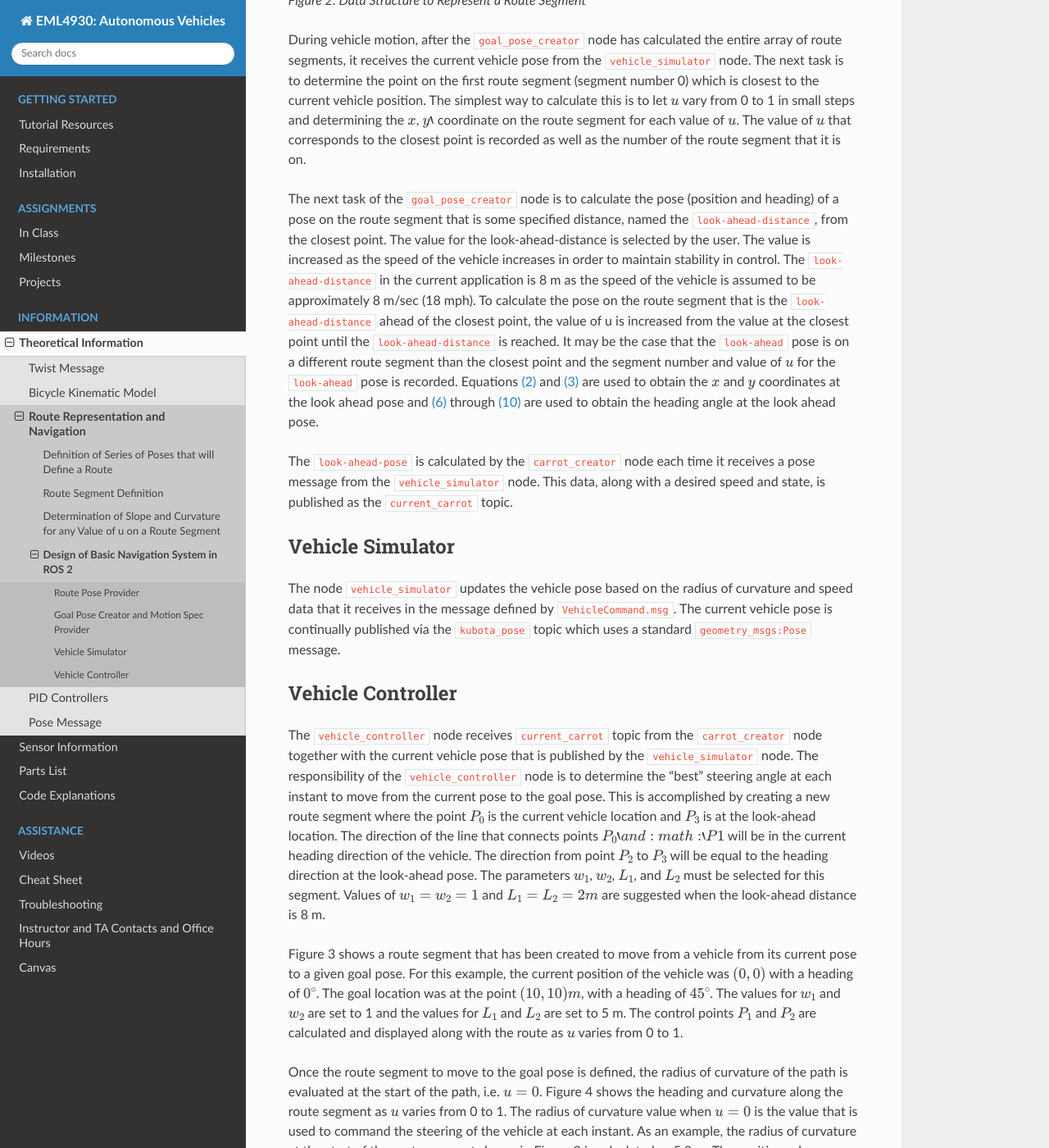
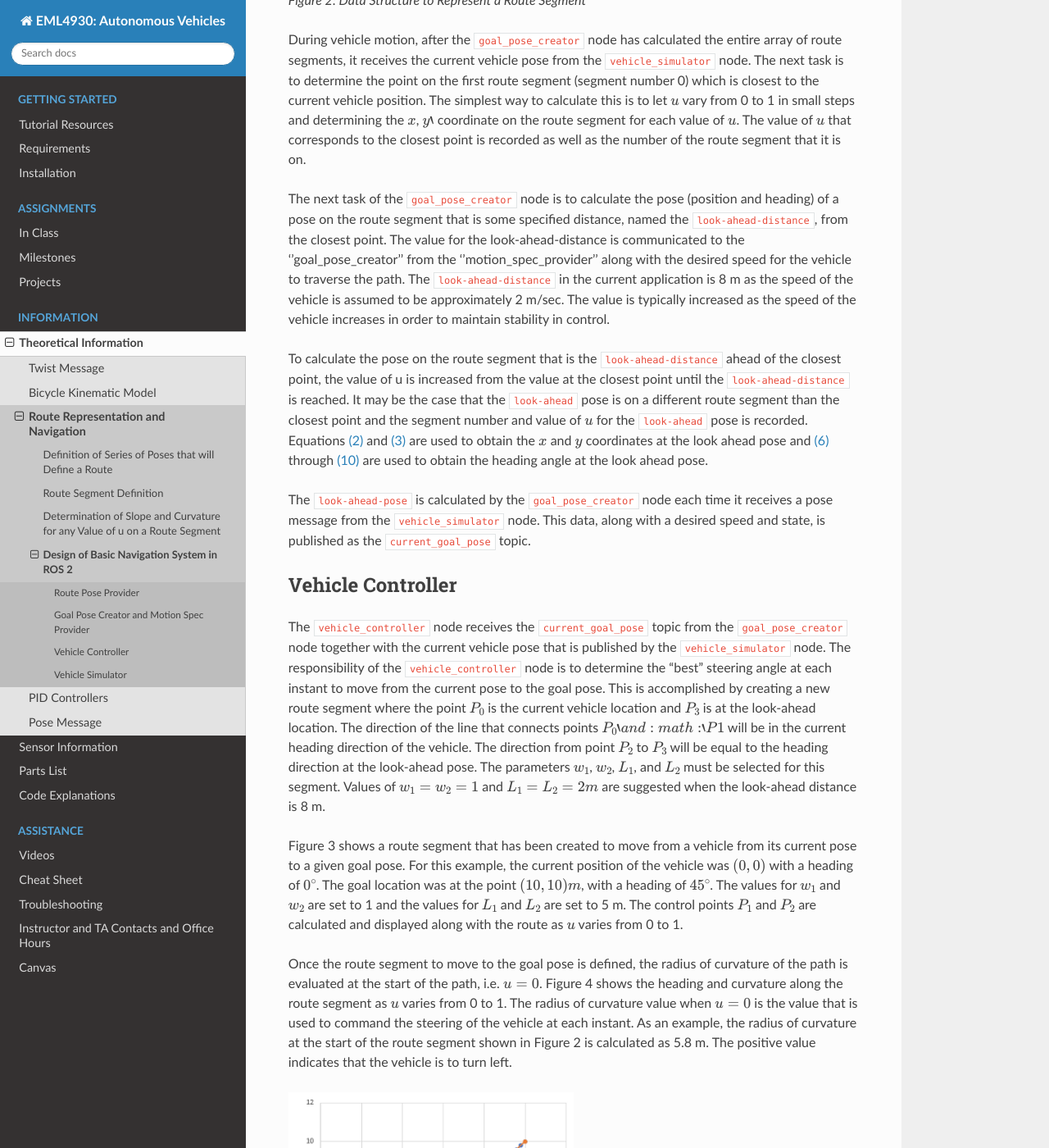
Before and after one commit to av-mae-uf/av1tenth-docs, a Sphinx documentation site: the page built from docs/information/theoryinfo/routes/navsys.rst, in a window 1280 px wide and 1400 px high, scrolled down 1759 px. Shown: the whole window at 82% size. Built offline with Sphinx 7.4.7 and the Read the Docs theme 2.0.0, drawn with Linux system fonts in a browser that asks for light colours; some of the changed text lies outside the part shown.

Commit message:
Update navsys.rst

```diff
--- a/docs/information/theoryinfo/routes/navsys.rst
+++ b/docs/information/theoryinfo/routes/navsys.rst
@@ -48,26 +48,20 @@
 determining the :math:`x`, :math:`y`` coordinate on the route segment for each value of :math:`u`.  The value of :math:`u` that corresponds to the closest point is recorded as well as the number of the route segment that it is on.
 
 The next task of the ``goal_pose_creator`` node is to calculate the pose (position and heading) of a pose on the route segment that
-is some specified distance, named the ``look-ahead-distance``, from the closest point.  The value for the look-ahead-distance is selected by the user.
-The value is increased as the speed of the vehicle increases in order to maintain stability in control.
-The ``look-ahead-distance`` in the current application is 8 m as the speed of the vehicle is assumed to be approximately 8 m/sec (18 mph).
+is some specified distance, named the ``look-ahead-distance``, from the closest point.  The value for the look-ahead-distance is communicated to the ''goal_pose_creator'' from the ''motion_spec_provider'' along with the desired speed for the vehicle to traverse the path.
+The ``look-ahead-distance`` in the current application is 8 m as the speed of the vehicle is assumed to be approximately 2 m/sec. The value is typically increased as the speed of the vehicle increases in order to maintain stability in control.
+
 To calculate the pose on the route segment that is the ``look-ahead-distance`` ahead of the closest point, the value of u is increased from
 the value at the closest point until the ``look-ahead-distance`` is reached.  It may be the case that the ``look-ahead`` pose is on a different route
 segment than the closest point and the segment number and value of :math:`u` for the ``look-ahead`` pose is recorded.  Equations :ref:`(2) <target to eq2>` and :ref:`(3) <target to eq3>` are used to
 obtain the :math:`x` and :math:`y` coordinates at the look ahead pose and :ref:`(6) <target to eq6>` through :ref:`(10) <target to eq10>` are used to obtain the heading angle at the look ahead pose.
 
-The ``look-ahead-pose`` is calculated by the ``carrot_creator`` node each time it receives a pose message from the ``vehicle_simulator`` node.
-This data, along with a desired speed and state, is published as the ``current_carrot`` topic.
-
-Vehicle Simulator
-^^^^^^^^^^^^^^^^^
-The node ``vehicle_simulator`` updates the vehicle pose based on the radius of curvature and speed data that it receives in the message
-defined by ``VehicleCommand.msg``.  The current vehicle pose is continually published via the ``kubota_pose`` topic which uses a standard
-``geometry_msgs:Pose`` message.
+The ``look-ahead-pose`` is calculated by the ``goal_pose_creator`` node each time it receives a pose message from the ``vehicle_simulator`` node.
+This data, along with a desired speed and state, is published as the ``current_goal_pose`` topic.
 
 Vehicle Controller
 ^^^^^^^^^^^^^^^^^^
-The ``vehicle_controller`` node receives ``current_carrot`` topic from the ``carrot_creator`` node together with the current
+The ``vehicle_controller`` node receives the ``current_goal_pose`` topic from the ``goal_pose_creator`` node together with the current
 vehicle pose that is published by the ``vehicle_simulator`` node.  The responsibility of the ``vehicle_controller`` node
 is to determine the "best" steering angle at each instant to move from the current pose to the goal pose.  This is
 accomplished by creating a new route segment where the point :math:`P_0` is the current vehicle location and :math:`P_3` is at the
@@ -98,3 +92,9 @@
     :width: 50%
 
     Figure 4: Heading and Curvature along Route Segment
+
+Vehicle Simulator
+^^^^^^^^^^^^^^^^^
+The node ``vehicle_simulator`` updates the vehicle pose based on the twist data that it receives in the vehicle_command topic.
+The current vehicle pose is continually published via the ``vehicle_pose`` topic which uses a standard
+``geometry_msgs:PoseStamped`` message.
```
